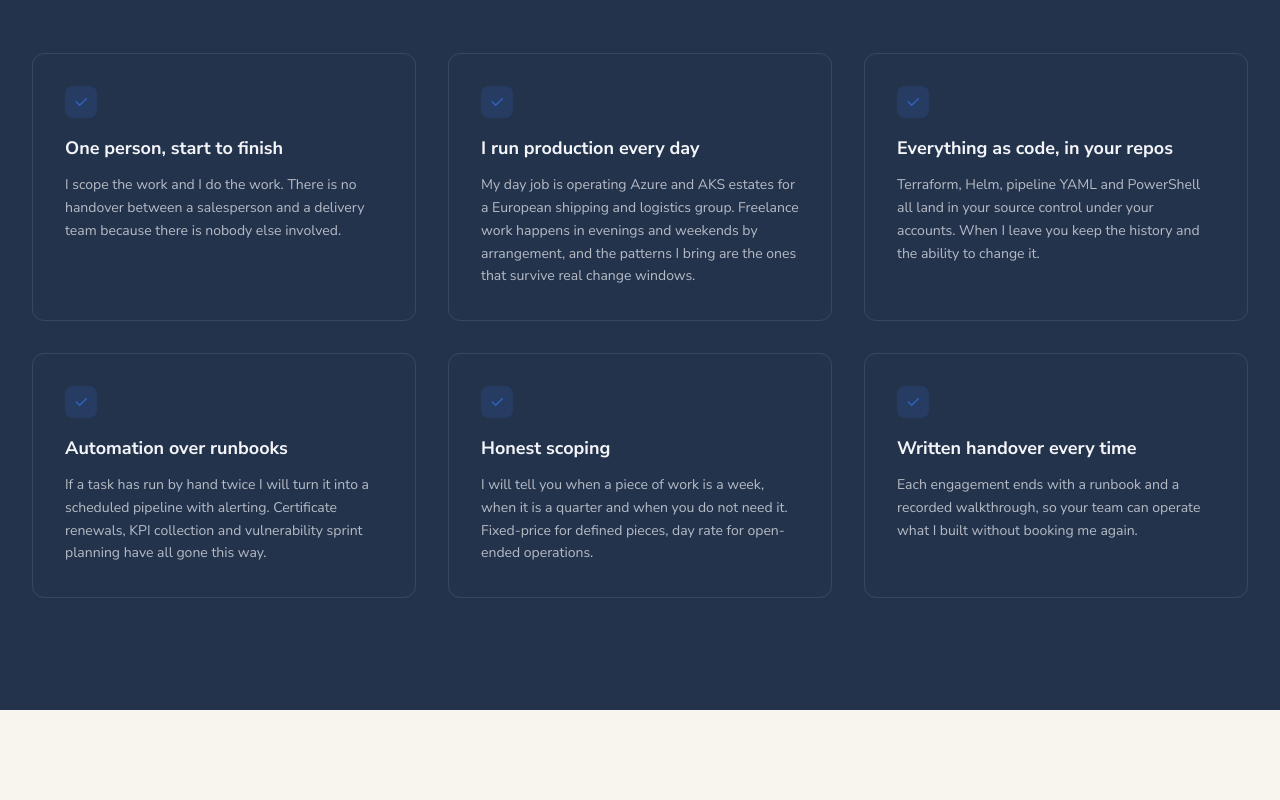
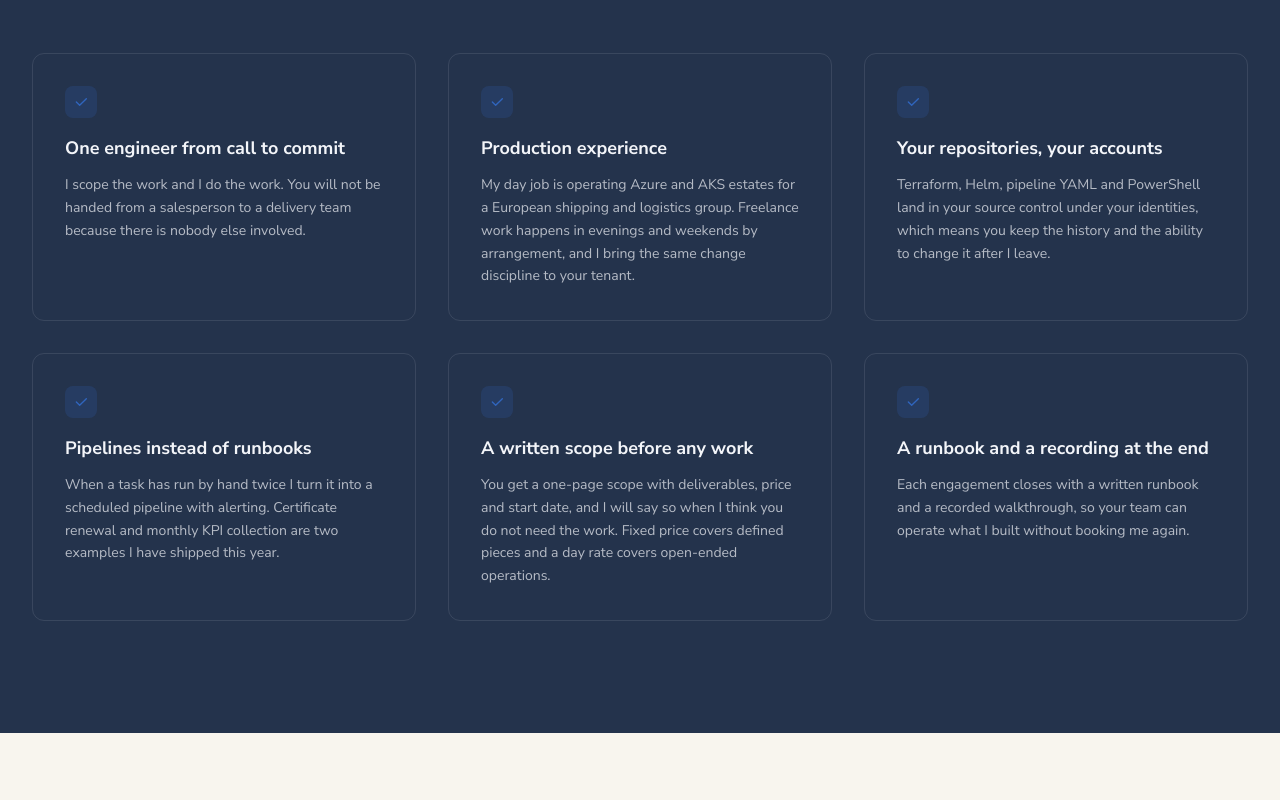
Before and after one commit to raphasouthall/website, a SvelteKit app in the folder it-website/: page / in a window 1280 px wide. Shown: the part 3020-3820 px from the top of the page. Built offline with nearby package versions, Linux system fonts and the light colour scheme.

Commit message:
Add registered office, og:image, align JSON-LD, rewrite differentiators

```diff
--- a/it-website/src/app.html
+++ b/it-website/src/app.html
@@ -15,11 +15,16 @@
 		<meta property="og:title" content="Freelance Azure Platform Engineer UK | Raphael Southall" />
 		<meta property="og:description" content="Azure landing zones, AKS, Terraform and pipeline automation for UK and European companies. Free 30-minute call." />
 		<meta property="og:locale" content="en_GB" />
+		<meta property="og:url" content="https://solidplus.tech/" />
+		<meta property="og:image" content="https://solidplus.tech/og-image.png" />
+		<meta property="og:image:width" content="1200" />
+		<meta property="og:image:height" content="630" />
 
 		<!-- Twitter -->
 		<meta name="twitter:card" content="summary_large_image" />
 		<meta name="twitter:title" content="Freelance Azure Platform Engineer UK | Raphael Southall" />
 		<meta name="twitter:description" content="Azure landing zones, AKS, Terraform and pipeline automation for UK and European companies." />
+		<meta name="twitter:image" content="https://solidplus.tech/og-image.png" />
 
 		%sveltekit.head%
 
@@ -100,6 +105,22 @@
 							"name": "Pipelines and Automation",
 							"description": "Azure DevOps and GitHub Actions pipelines replacing manual runbooks, with managed identities and failure alerting."
 						}
+					},
+					{
+						"@type": "Offer",
+						"itemOffered": {
+							"@type": "Service",
+							"name": "Cloud Cost Control",
+							"description": "Azure cost review, Advisor and reservation recommendations, right-sizing and monthly reporting for finance."
+						}
+					},
+					{
+						"@type": "Offer",
+						"itemOffered": {
+							"@type": "Service",
+							"name": "AI Tooling for Infrastructure Teams",
+							"description": "MCP servers, Azure AI Foundry pilots and self-hosted models wired into operations work with production guardrails."
+						}
 					}
 				]
 			}
@@ -116,7 +137,7 @@
 					"name": "What kind of work do you take on?",
 					"acceptedAnswer": {
 						"@type": "Answer",
-						"text": "Azure platform work: landing zones, networking, AKS, Terraform, pipelines, certificate and secret automation, cost reviews and security hardening. Not application development or generic IT support."
+						"text": "Azure platform work: landing zones, networking, AKS, Terraform, pipelines, certificate and secret automation, cost reviews and security hardening. I do not do application development or generic IT support."
 					}
 				},
 				{
@@ -132,7 +153,7 @@
 					"name": "How do you charge?",
 					"acceptedAnswer": {
 						"@type": "Answer",
-						"text": "Fixed price for defined deliverables, day rate for open-ended operations work, both written into the scope before work starts. Invoices come from SolidPlus Ltd, a UK company."
+						"text": "Fixed price for defined deliverables, day rate for open-ended operations work. Both are written into the scope before I start. Invoices come from SolidPlus Ltd, a UK company, so procurement gets a normal supplier."
 					}
 				}
 			]
--- a/it-website/src/lib/data/differentiators.ts
+++ b/it-website/src/lib/data/differentiators.ts
@@ -2,33 +2,33 @@ import type { Differentiator } from '$lib/types';
 
 export const differentiators: Differentiator[] = [
 	{
-		title: 'One person, start to finish',
+		title: 'One engineer from call to commit',
 		description:
-			'I scope the work and I do the work. There is no handover between a salesperson and a delivery team because there is nobody else involved.'
+			'I scope the work and I do the work. You will not be handed from a salesperson to a delivery team because there is nobody else involved.'
 	},
 	{
-		title: 'I run production every day',
+		title: 'Production experience',
 		description:
-			'My day job is operating Azure and AKS estates for a European shipping and logistics group. Freelance work happens in evenings and weekends by arrangement, and the patterns I bring are the ones that survive real change windows.'
+			'My day job is operating Azure and AKS estates for a European shipping and logistics group. Freelance work happens in evenings and weekends by arrangement, and I bring the same change discipline to your tenant.'
 	},
 	{
-		title: 'Everything as code, in your repos',
+		title: 'Your repositories, your accounts',
 		description:
-			'Terraform, Helm, pipeline YAML and PowerShell all land in your source control under your accounts. When I leave you keep the history and the ability to change it.'
+			'Terraform, Helm, pipeline YAML and PowerShell land in your source control under your identities, which means you keep the history and the ability to change it after I leave.'
 	},
 	{
-		title: 'Automation over runbooks',
+		title: 'Pipelines instead of runbooks',
 		description:
-			'If a task has run by hand twice I will turn it into a scheduled pipeline with alerting. Certificate renewals, KPI collection and vulnerability sprint planning have all gone this way.'
+			'When a task has run by hand twice I turn it into a scheduled pipeline with alerting. Certificate renewal and monthly KPI collection are two examples I have shipped this year.'
 	},
 	{
-		title: 'Honest scoping',
+		title: 'A written scope before any work',
 		description:
-			'I will tell you when a piece of work is a week, when it is a quarter and when you do not need it. Fixed-price for defined pieces, day rate for open-ended operations.'
+			'You get a one-page scope with deliverables, price and start date, and I will say so when I think you do not need the work. Fixed price covers defined pieces and a day rate covers open-ended operations.'
 	},
 	{
-		title: 'Written handover every time',
+		title: 'A runbook and a recording at the end',
 		description:
-			'Each engagement ends with a runbook and a recorded walkthrough, so your team can operate what I built without booking me again.'
+			'Each engagement closes with a written runbook and a recorded walkthrough, so your team can operate what I built without booking me again.'
 	}
 ];
--- a/it-website/src/routes/+layout.svelte
+++ b/it-website/src/routes/+layout.svelte
@@ -224,6 +224,7 @@
 			<div class="border-t border-neutral-content/10 mt-12 pt-8 flex flex-col md:flex-row justify-between gap-4">
 				<p class="text-xs text-neutral-content/40">
 					&copy; {new Date().getFullYear()} SolidPlus Ltd. Registered in Scotland, company number SC833008.
+					Registered office: School House, Fordyce, Banff AB45 2SJ.
 				</p>
 				<p class="text-xs text-neutral-content/40 italic">Azure infrastructure that stays up.</p>
 			</div>
```
Also changed, not shown: it-website/static/og-image.png (added).
